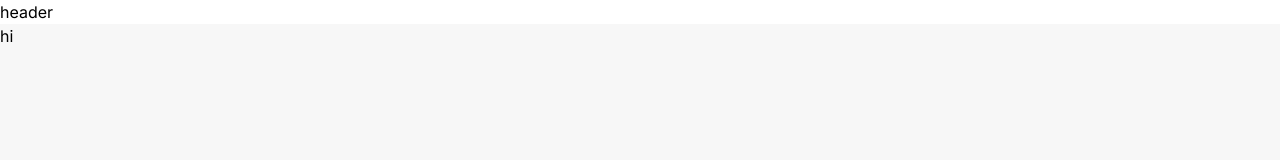
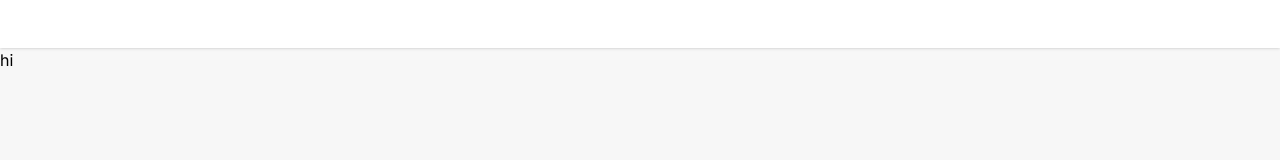
Before and after one commit to developer-abdulali/Mpic-Store, a Next.js app: page / in a window 1280 px wide. Shown: the top 160 px of the page. Built offline with nearby package versions, Linux system fonts and the light colour scheme.

Commit message:
added changes

```diff
--- /dev/null
+++ b/src/components/Header.js
@@ -0,0 +1,10 @@
+import React from 'react'
+
+export default function Header() {
+  return (
+    <header className='sticky top-0 bg-white z-10 shadow'>
+        <div className='container mx-auto p-6 flex justify-between'></div>
+
+    </header>
+  )
+}
--- a/src/components/Layout.js
+++ b/src/components/Layout.js
@@ -1,16 +1,17 @@
-import { Inter } from "next/font/google"
+import { Inter } from "next/font/google";
+import Header from "src/components/Header";
 
 const inter = Inter({
-    subsets: ['latin'],
-    variable: '--font-inter'
-})
+  subsets: ["latin"],
+  variable: "--font-inter",
+});
 
-export default function AppLayout({children}) {
+export default function AppLayout({ children }) {
   return (
     <div className={`${inter.variable} font-sans min-h-screen flex flex-col`}>
-        <header>header</header>
-    <main className='flex-grow bg-[#f7f7f7]'>{children}</main>
-    <footer>footer</footer>
+      <Header />
+      <main className="flex-grow bg-[#f7f7f7]">{children}</main>
+      <footer>footer</footer>
     </div>
-  )
+  );
 }
```
